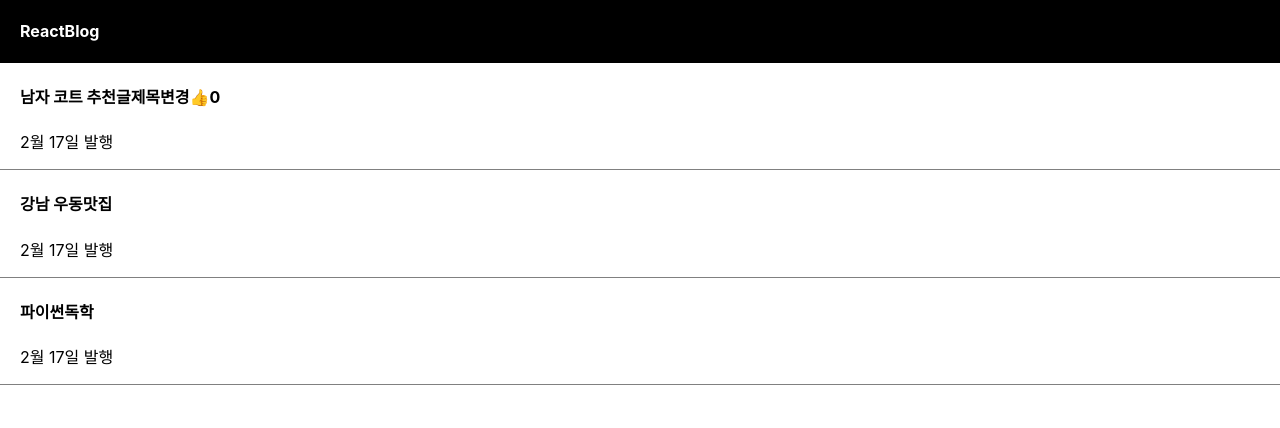
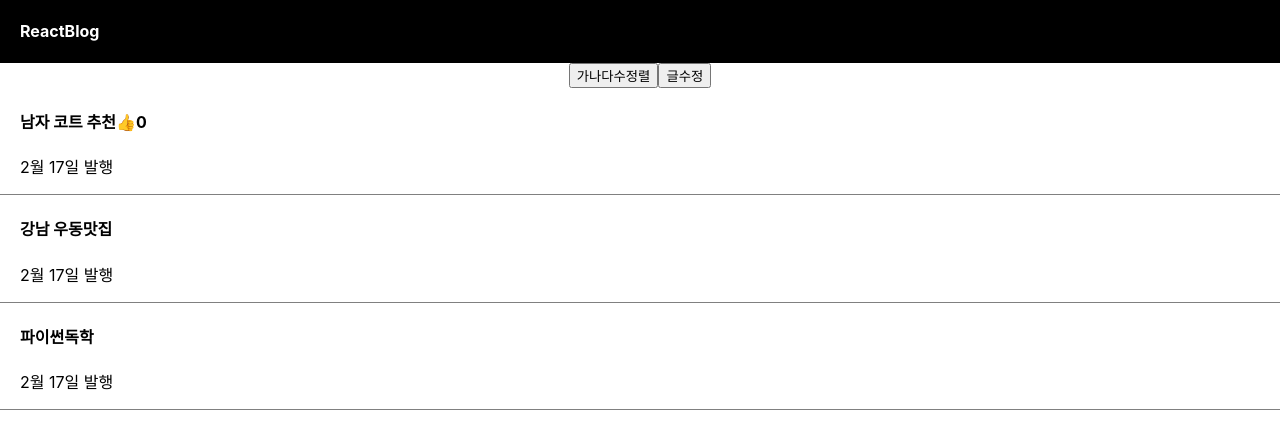
Before and after one commit to hankyeol-jung/blog_apple, a React (Create React App) app: page / in a window 1280 px wide. Shown: the top 428 px of the page. Built offline with nearby package versions, Linux system fonts and the light colour scheme.

Commit message:
array, object state 변경하는 법

```diff
--- a/src/App.js
+++ b/src/App.js
@@ -7,7 +7,11 @@ import { useState } from "react";
 
 function App() {
   let post = "강남 우동 맛집";
-  let [글제목, b] = useState(["남자 코트 추천", "강남 우동맛집", "파이썬독학"]);
+  let [글제목, 글제목변경] = useState([
+    "남자 코트 추천",
+    "강남 우동맛집",
+    "파이썬독학",
+  ]);
   let [따봉, 따봉변경] = useState(0);
 
   return (
@@ -15,18 +19,29 @@ function App() {
       <div className="black-nav">
         <h4>ReactBlog</h4>
       </div>
+
+      <button
+        onClick={() => {
+          let copy = [...글제목];
+          copy = copy.sort();
+          글제목변경(copy);
+        }}
+      >
+        가나다수정렬
+      </button>
+
+      <button
+        onClick={() => {
+          let copy = [...글제목];
+          copy[0] = "여자코트 추천";
+          글제목변경(copy);
+        }}
+      >
+        글수정
+      </button>
       <div className="list">
         <h4>
           {글제목[0]}
-          <span
-            onClick={() => {
-              let copy = [...글제목];
-              copy[0] = "여자코트추천";
-              b(copy);
-            }}
-          >
-            글제목변경
-          </span>
           <span
             onClick={() => {
               따봉변경(따봉 + 1);
```
